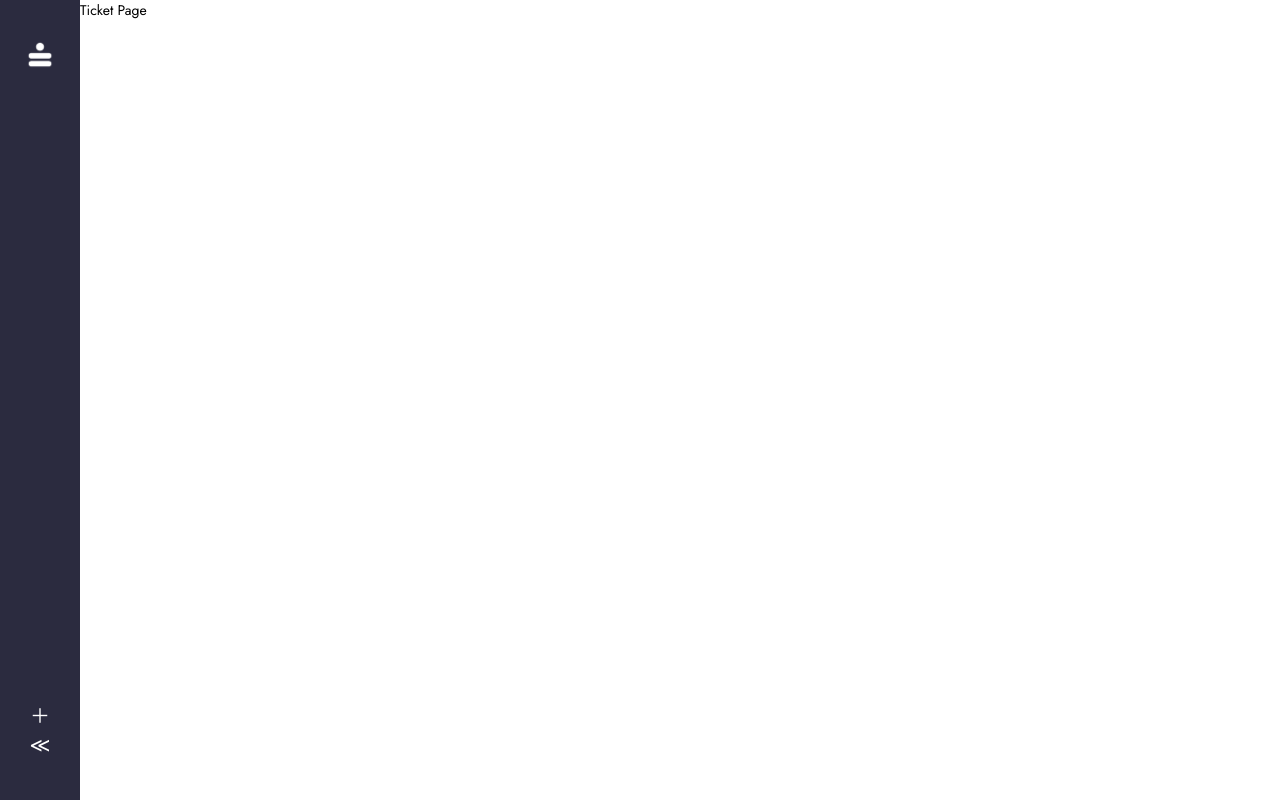
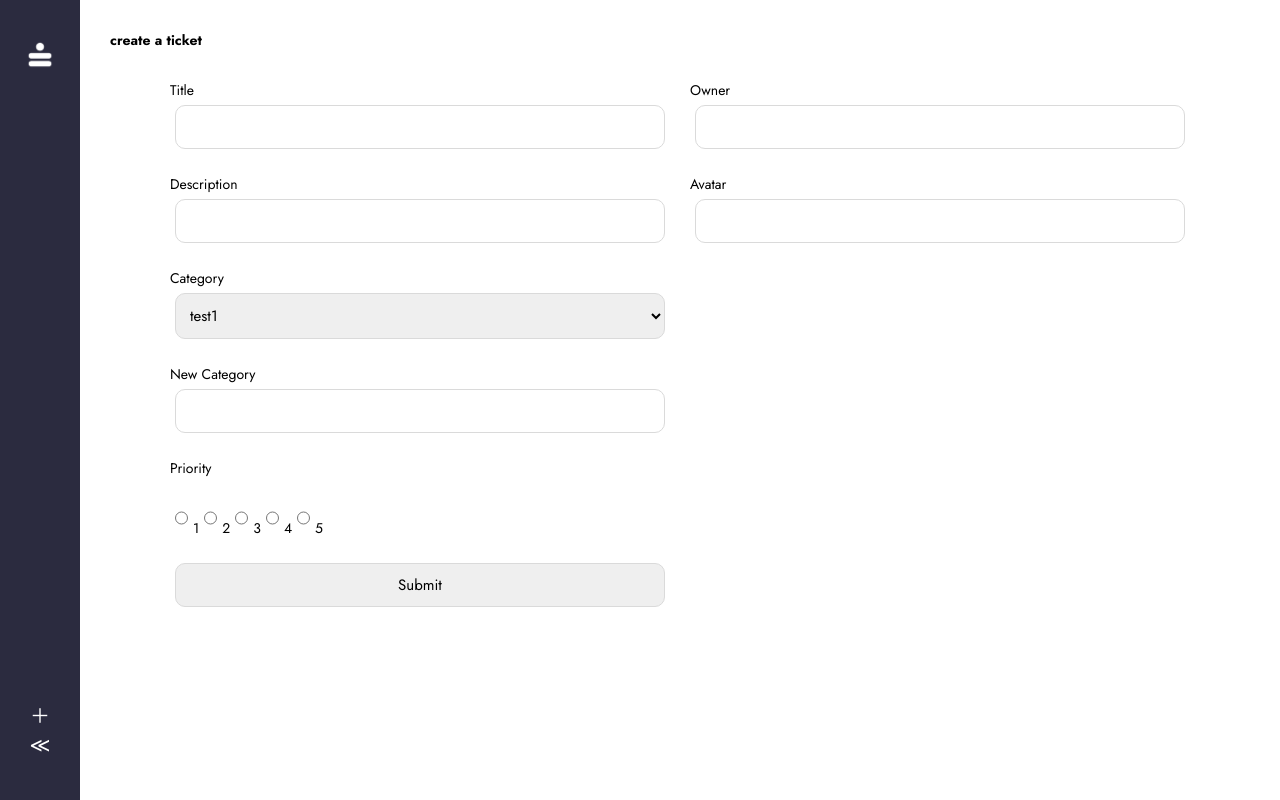
Before and after one commit to Skullomanic84/monday-crm-clone, a React (Create React App) app: page /ticket in a window 1280 px wide. Built offline with nearby package versions, Linux system fonts and the light colour scheme.

Commit message:
server.js
installed nodemon, cors, axios, express, dotenv and configured the post request

```diff
--- a/src/index.css
+++ b/src/index.css
@@ -155,3 +155,56 @@
     cursor: pointer;
     color: rgb(247, 148, 148);
 }
+
+/* ----- Ticketpage ------ */
+
+.ticket {
+    padding: 30px;
+    width: 100%;
+  }
+
+  .ticket .ticket-container {
+    width: 100%;
+    display: flex;
+    justify-content: center;
+
+  }
+  .ticket form  {
+    display: flex;
+  }
+
+  .ticket form section {
+    display: flex;
+    flex-direction: column;
+    margin: 10px;
+    width: 500px;
+  }
+
+  .ticket form label {
+    margin: 20px 0 0 0;
+  }
+
+  .ticket form input, select {
+    padding: 10px;
+    font-size: 15px;
+    border-radius: 10px;
+    border: 1.5px solid rgb(218, 218, 218);
+    margin: 5px;
+  }
+
+  .ticket form .multiple-input-container {
+    display: flex;
+    margin: 20px 0 20px 0;
+  }
+
+  .ticket .img-preview {
+    margin: 20px;
+    width: 200px;
+    height: 200px;
+    border-radius: 100px;
+    overflow: hidden;
+  }
+
+  .ticket .img-preview img {
+    width: 100%;
+  }
--- a/src/pages/TicketPage.js
+++ b/src/pages/TicketPage.js
@@ -1,7 +1,202 @@
+import { useState } from 'react'
+
 const TicketPage = () => {
+    const [formData, setFormData] = useState({
+        status: 'not started',
+        progress: 0,
+        timestamp: new Date().toISOString()
+    })
+
+    const editMode = false
+
+    //handles form event
+     const handleSubmit = () => {
+        console.log('submitted')
+    }
+
+    const handleChange = (e) => {
+        const value = e.target.value
+        const name = e.target.name
+
+        setFormData((prevState) => ({
+            ...prevState,
+            [name]: value
+        })
+        )
+    }
+
+    const categories = ['test1', 'test2']
+
+    console.log(formData)
+
     return (
-        <div>
-            Ticket Page
+        <div className="ticket">
+            <h1>{editMode ? 'update your ticket' : 'create a ticket'}</h1>
+            <div className="ticket-container">
+                {/* submit form */}
+                <form onSubmit ={handleSubmit}>
+                <section>
+                    <label htmlFor="title">Title</label>
+                    <input
+                        id='title'
+                        name='title'
+                        type='text'
+                        onChange = {handleChange}
+                        required={true}
+                        value={FormData.title}/>
+
+                    <label htmlFor="description">Description</label>
+                    <input
+                        id='description'
+                        name='description'
+                        type='text'
+                        onChange = {handleChange}
+                        required={true}
+                        value={FormData.description}/>
+
+                        <label>Category</label>
+                        <select
+                        name='category'
+                        value={formData.category}
+                        onChange={handleChange}>
+                           {categories?.map((category, _index) => (
+                               <option key={_index} value={category}>{category}</option>
+                           ))}
+                        </select>
+
+                    <label htmlFor="new-category">New Category</label>
+                    <input
+                        id='new-category'
+                        name='new-category'
+                        type='text'
+                        onChange = {handleChange}
+                        required={true}
+                        value={FormData.category}
+                        />
+
+                        <label>Priority</label>
+                        <div className='multiple-input-container'>
+                            {/* option one */}
+                            <input
+                            id='priority-1'
+                            name='priority'
+                            type='radio'
+                            onChange={handleChange}
+                            value={1}
+                            checked={formData.priority === 1}/>
+                            <label htmlFor='priority-1'>1</label>
+
+                            {/* option two */}
+                            <input
+                            id='priority-2'
+                            name='priority'
+                            type='radio'
+                            onChange={handleChange}
+                            value={2}
+                            checked={formData.priority === 2}/>
+                            <label htmlFor='priority-2'>2</label>
+
+                            {/* option three */}
+                            <input
+                            id='priority-3'
+                            name='priority'
+                            type='radio'
+                            onChange={handleChange}
+                            value={3}
+                            checked={formData.priority === 3}/>
+                            <label htmlFor='priority-3'>3</label>
+
+                            {/* option four */}
+                            <input
+                            id='priority-4'
+                            name='priority'
+                            type='radio'
+                            onChange={handleChange}
+                            value={4}
+                            checked={formData.priority === 4}/>
+                            <label htmlFor='priority-4'>4</label>
+
+                            {/* option five */}
+                            <input
+                            id='priority-5'
+                            name='priority'
+                            type='radio'
+                            onChange={handleChange}
+                            value={5}
+                            checked={formData.priority === 5}/>
+                            <label htmlFor='priority-5'>5</label>
+                        </div>
+
+                        {editMode && (
+                            <>
+                                <input
+                                type="range"
+                                id="progress"
+                                name="progress"
+                                value={formData.progress}
+                                min="0"
+                                max="100"
+                                onChange={handleChange}
+                                />
+                                <label htmlFor="progress">Progress</label>
+
+                                <label>Status</label>
+                                <select
+                                name="status"
+                                value={formData.status}
+                                onChange={handleChange}
+                                >
+                                <option selected={formData.status == 'done'} value="done">
+                                    Done
+                                </option>
+                                <option
+                                    selected={formData.status == 'working on it'}
+                                    value="working on it"
+                                >
+                                    Working on it
+                                </option>
+                                <option selected={formData.status == 'stuck'} value="stuck">
+                                    Stuck
+                                </option>
+                                <option
+                                    selected={formData.status == 'not started'}
+                                    value="not started"
+                                >
+                                    Not Started
+                                </option>
+                                </select>
+                            </>
+                            )}
+
+                             <input type="submit" />
+                            </section>
+
+                            <section>
+                                <label htmlFor="owner">Owner</label>
+                                <input
+                                id="owner"
+                                name="owner"
+                                type="owner"
+                                onChange={handleChange}
+                                required={true}
+                                value={formData.owner}
+                                />
+
+                                <label htmlFor="avatar">Avatar</label>
+                                <input
+                                id="avatar"
+                                name="avatar"
+                                type="url"
+                                onChange={handleChange}
+                                />
+                                <div className="img-preview">
+                                {formData.avatar && (
+                                    <img src={formData.avatar} alt="avatar preview" />
+                                )}
+                                </div>
+                            </section>
+                     </form>
+            </div>
         </div>
     )
 }
```
Also changed, not shown: package.json (+7 -1 lines), server.js (added, +38 -0 lines), 1 other file (tests, documents, lock files or other folders).
